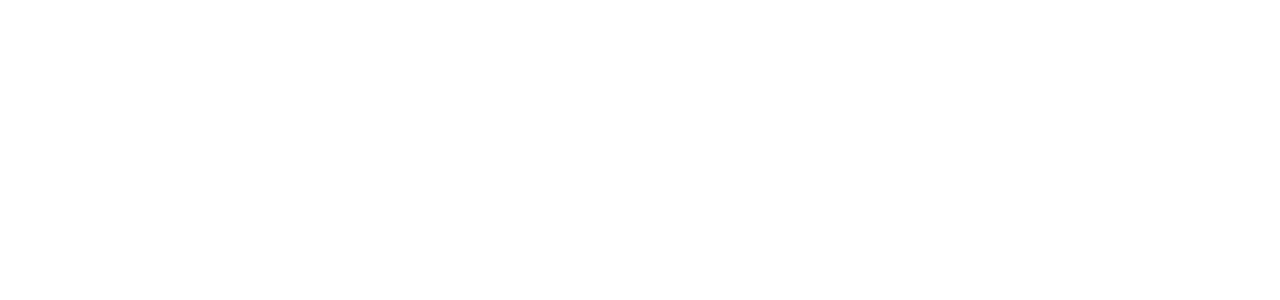
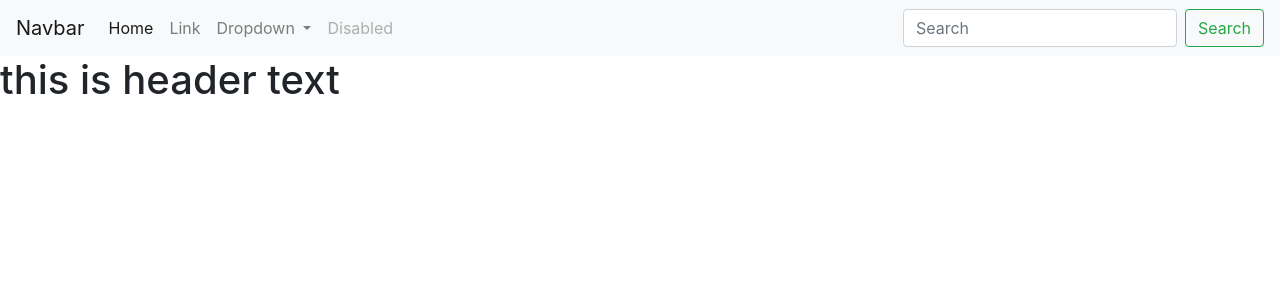
Before and after one commit to vinit-rao/queueup-django, a Django app: page /tutorial/ in a window 1280 px wide. Before the commit the part shown is empty. Shown: the top 300 px of the page. Run offline with Django 5.2, Linux system fonts and the light colour scheme.

Commit message:
webcore-templatebuild-feb17

```diff
--- a/gamehotspot/views.py
+++ b/gamehotspot/views.py
@@ -1,3 +1,4 @@
+from django.http import HttpResponse, JsonResponse
 from django.shortcuts import render
 
 def home(request):
--- a/templates/index.html
+++ b/templates/index.html
@@ -1,10 +1,57 @@
-<!DOCTYPE html>
+<!doctype html>
 <html lang="en">
-<head>
-  <meta charset="UTF-8">
-  <title>Title</title>
-</head>
-<body>
-<h1>Welcome to gamehotspot! Enjoy your stay! blah blah blah</h1>
-</body>
+  <head>
+    <!-- Required meta tags -->
+    <meta charset="utf-8">
+    <meta name="viewport" content="width=device-width, initial-scale=1, shrink-to-fit=no">
+
+    <!-- Bootstrap CSS -->
+    <link rel="stylesheet" href="https://cdn.jsdelivr.net/npm/bootstrap@4.4.1/dist/css/bootstrap.min.css" integrity="sha384-Vkoo8x4CGsO3+Hhxv8T/Q5PaXtkKtu6ug5TOeNV6gBiFeWPGFN9MuhOf23Q9Ifjh" crossorigin="anonymous">
+
+    <title>Home - GameSpot</title>
+  </head>
+  <body>
+  <nav class="navbar navbar-expand-lg navbar-light bg-light">
+  <a class="navbar-brand" href="#">Navbar</a>
+  <button class="navbar-toggler" type="button" data-toggle="collapse" data-target="#navbarSupportedContent" aria-controls="navbarSupportedContent" aria-expanded="false" aria-label="Toggle navigation">
+    <span class="navbar-toggler-icon"></span>
+  </button>
+
+  <div class="collapse navbar-collapse" id="navbarSupportedContent">
+    <ul class="navbar-nav mr-auto">
+      <li class="nav-item active">
+        <a class="nav-link" href="#">Home <span class="sr-only">(current)</span></a>
+      </li>
+      <li class="nav-item">
+        <a class="nav-link" href="#">Link</a>
+      </li>
+      <li class="nav-item dropdown">
+        <a class="nav-link dropdown-toggle" href="#" id="navbarDropdown" role="button" data-toggle="dropdown" aria-haspopup="true" aria-expanded="false">
+          Dropdown
+        </a>
+        <div class="dropdown-menu" aria-labelledby="navbarDropdown">
+          <a class="dropdown-item" href="#">Action</a>
+          <a class="dropdown-item" href="#">Another action</a>
+          <div class="dropdown-divider"></div>
+          <a class="dropdown-item" href="#">Something else here</a>
+        </div>
+      </li>
+      <li class="nav-item">
+        <a class="nav-link disabled" href="#" tabindex="-1" aria-disabled="true">Disabled</a>
+      </li>
+    </ul>
+    <form class="form-inline my-2 my-lg-0">
+      <input class="form-control mr-sm-2" type="search" placeholder="Search" aria-label="Search">
+      <button class="btn btn-outline-success my-2 my-sm-0" type="submit">Search</button>
+    </form>
+  </div>
+</nav>
+    <h1>this is header text</h1>
+
+    <!-- Optional JavaScript -->
+    <!-- jQuery first, then Popper.js, then Bootstrap JS -->
+    <script src="https://code.jquery.com/jquery-3.4.1.slim.min.js" integrity="sha384-J6qa4849blE2+poT4WnyKhv5vZF5SrPo0iEjwBvKU7imGFAV0wwj1yYfoRSJoZ+n" crossorigin="anonymous"></script>
+    <script src="https://cdn.jsdelivr.net/npm/popper.js@1.16.0/dist/umd/popper.min.js" integrity="sha384-Q6E9RHvbIyZFJoft+2mJbHaEWldlvI9IOYy5n3zV9zzTtmI3UksdQRVvoxMfooAo" crossorigin="anonymous"></script>
+    <script src="https://cdn.jsdelivr.net/npm/bootstrap@4.4.1/dist/js/bootstrap.min.js" integrity="sha384-wfSDF2E50Y2D1uUdj0O3uMBJnjuUD4Ih7YwaYd1iqfktj0Uod8GCExl3Og8ifwB6" crossorigin="anonymous"></script>
+  </body>
 </html>
--- a/templates/tutorial.html
+++ b/templates/tutorial.html
@@ -1,10 +1 @@
-<!DOCTYPE html>
-<html lang="en">
-<head>
-    <meta charset="UTF-8">
-    <title>Title</title>
-</head>
-<body>
-
-</body>
-</html>
+{% extends 'index.html' %}
```
